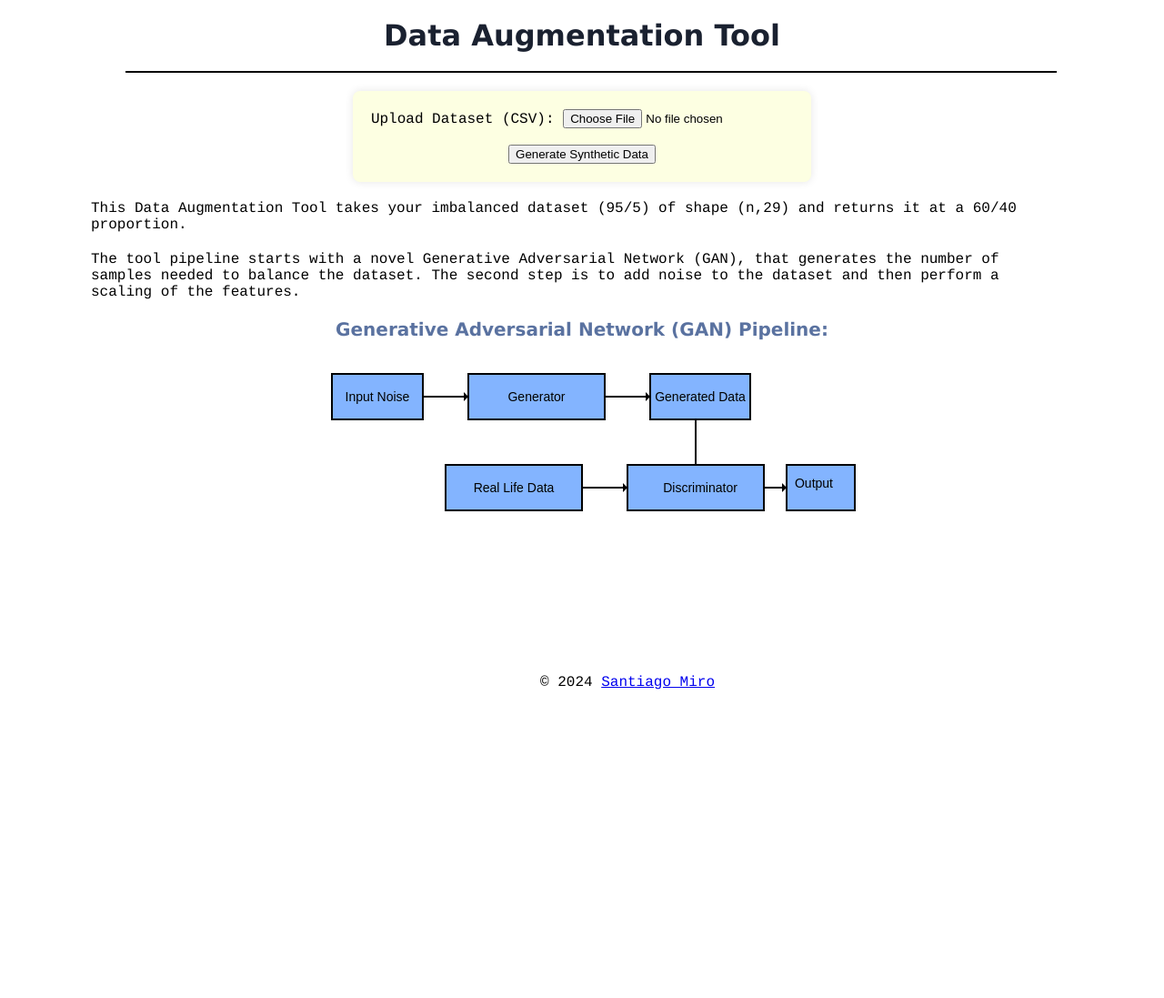
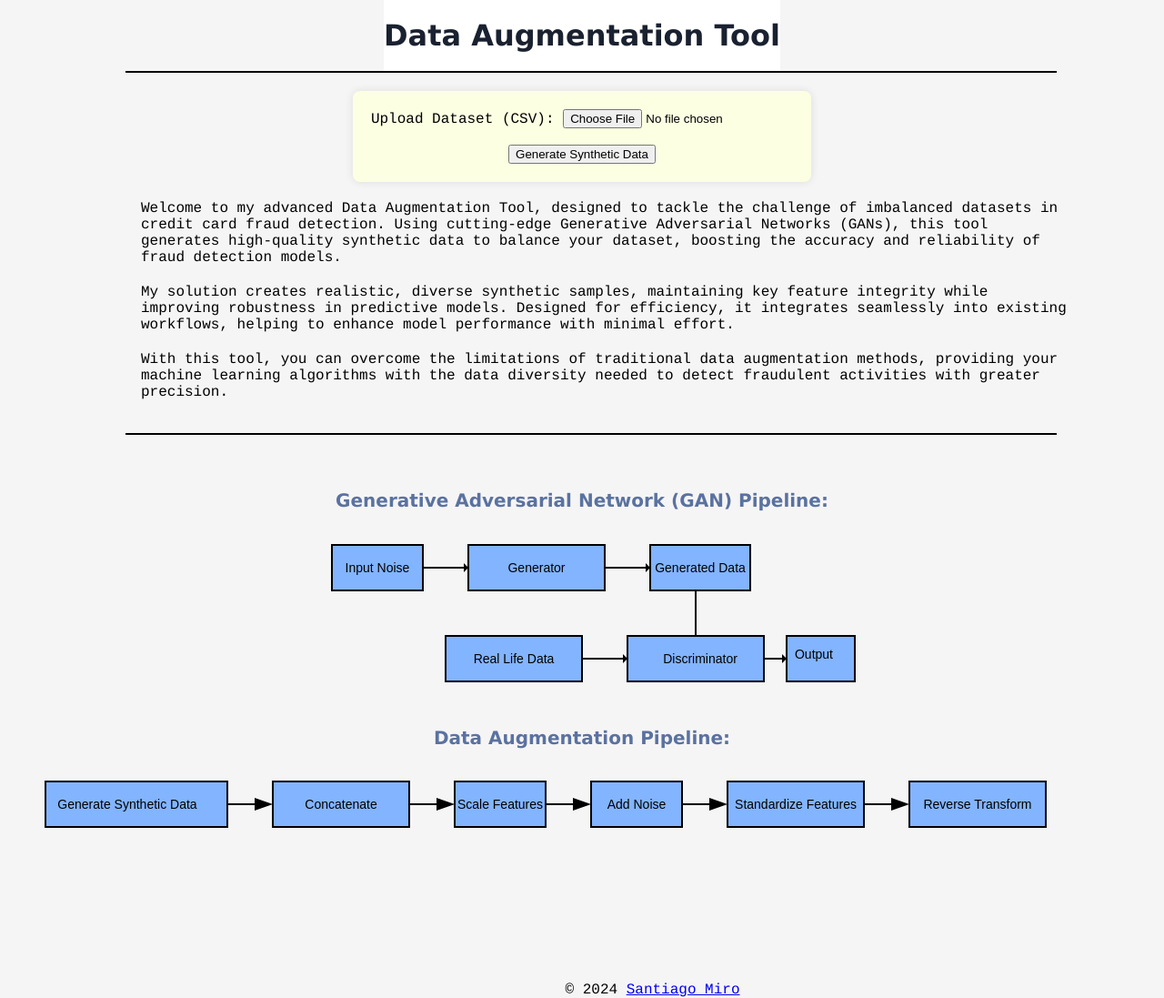
Before and after one commit to SantMiro/AI_Data_Augmentation_Tool, a Flask app: page / in a window 1280 px wide. Shown: the whole page at 91% size. Before the commit the page ends 758 px from the top, so only its background shows below. Run offline with Flask 3, Linux system fonts and the light colour scheme.

Commit message:
Add pipelines diagrams.

```diff
--- a/src/static/styles.css
+++ b/src/static/styles.css
@@ -3,7 +3,7 @@ body {
     flex-direction: column;
     justify-content: center;
     align-items: center;
-    background-color: #FFFfff; /* Change this to your desired background color */
+    background-color: #F6F5F5; /* Change this to your desired background color */
     font-family: Courier, sans-serif;
     margin: 0;
     padding: 0;
@@ -51,8 +51,8 @@ form {
 
 p {
     width: 80%;
-    border-radius: 8px;
-    margin: 20px 0 0 100px
+    border-radius: 20px;
+    margin: 20px 0 0 155px
 }
 
 .paragraph {
@@ -72,7 +72,7 @@ p {
 }
 
 h2 {
-    margin-top: 20px;
+    margin-top: 40px;
     font-size: 20px;
     color: #5A72A0;
     font-family: 'Lucida Sans';
@@ -81,6 +81,7 @@ h2 {
 }
 svg {
     display: block;
+    margin-bottom: 20px;
     margin: 0;
     padding: 0;
 }
--- a/src/templates/index.html
+++ b/src/templates/index.html
@@ -20,15 +20,22 @@
         </form>
     </div>
     <div class="paragraph">
-        <p>This Data Augmentation Tool takes your imbalanced dataset (95/5) of shape (n,29) and returns it at a 60/40 proportion.</p>
-        <p>The tool pipeline starts with a novel Generative Adversarial Network (GAN), that generates the number of samples needed to balance the dataset. The second step is to add noise to the dataset and then perform a scaling of the features.</p>
+        <p>Welcome to my advanced Data Augmentation Tool, designed to tackle the challenge of imbalanced datasets in credit card fraud detection.
+            Using cutting-edge Generative Adversarial Networks (GANs), this tool generates high-quality synthetic data to balance your dataset, boosting the accuracy and reliability of fraud detection models.
+        </p>
+        <p>My solution creates realistic, diverse synthetic samples, maintaining key feature integrity while improving robustness in predictive models.
+            Designed for efficiency, it integrates seamlessly into existing workflows, helping to enhance model performance with minimal effort.
+        </p>
+        <p>With this tool, you can overcome the limitations of traditional data augmentation methods, providing your machine learning algorithms with the data diversity needed to detect fraudulent activities with greater precision.
+        </p>
     </div>
     {% if download_link %}
         <h2>Download Augmented Data:</h2>
         <a href="{{ url_for('download_file', filename=download_link) }}" download>Click here to download the augmented data</a>
     {% endif %}
+    <br><br><hr>
     <h2>Generative Adversarial Network (GAN) Pipeline:</h2>
-    <svg width="650" height="310">
+    <svg width="650" height="180">
         <!-- Input -->
         <rect x="50" y="20" width="100" height="50" class="layer"/>
         <text x="100" y="50" class="text">Input Noise</text>
@@ -76,6 +83,55 @@
 
 
     </svg>
+    <h2>Data Augmentation Pipeline:</h2>
+    <svg width="1200" height="200">
+        <!-- Step 1: Generate Synthetic Data -->
+        <rect x="10" y="20" width="200" height="50"  class="layer" stroke="black" />
+        <text x="100" y="50" class="text" >Generate Synthetic Data</text>
+
+        <!-- Arrow from Step 1 to Step 2 -->
+        <line x1="210" y1="45" x2="240" y2="45" stroke="black" stroke-width="2" marker-end="url(#arrowhead)" />
+
+        <!-- Step 2: Combine with Original Dataset -->
+        <rect x="260" y="20" width="150" height="50" class="layer" stroke="black" />
+        <text x="335" y="50" class="text">Concatenate</text>
+
+        <!-- Arrow from Step 2 to Step 3 -->
+        <line x1="410" y1="45" x2="440" y2="45" stroke="black" stroke-width="2" marker-end="url(#arrowhead)" />
+
+        <!-- Step 3: Scale Features -->
+        <rect x="460" y="20" width="100" height="50" class="layer" stroke="black" />
+        <text x="510" y="50" class="text" fill="black">Scale Features</text>
+
+        <!-- Arrow from Step 3 to Step 4 -->
+        <line x1="560" y1="45" x2="590" y2="45" stroke="black" stroke-width="2" marker-end="url(#arrowhead)" />
+
+        <!-- Step 4: Add Noise -->
+        <rect x="610" y="20" width="100" height="50" class="layer" stroke="black" />
+        <text x="660" y="50" class="text" fill="black">Add Noise</text>
+
+        <!-- Arrow from Step 4 to Step 5 -->
+        <line x1="710" y1="45" x2="740" y2="45" stroke="black" stroke-width="2" marker-end="url(#arrowhead)" />
+
+        <!-- Step 5: Standardize Features -->
+        <rect x="760" y="20" width="150" height="50" class="layer" stroke="black" />
+        <text x="835" y="50" class="text" fill="black">Standardize Features</text>
+
+        <!-- Arrow from Step 5 to Step 6 -->
+        <line x1="910" y1="45" x2="940" y2="45" stroke="black" stroke-width="2" marker-end="url(#arrowhead)" />
+
+        <!-- Step 6: Reverse Transform Scaling -->
+        <rect x="960" y="20" width="150" height="50" class="layer" stroke="black" />
+        <text x="1035" y="50" class="text" fill="white">Reverse Transform</text>
+
+        <!-- Arrow Definition -->
+        <defs>
+          <marker id="arrowhead" markerWidth="10" markerHeight="7" refX="0" refY="3.5" orient="auto">
+            <polygon points="0 0, 10 3.5, 0 7" fill="black" />
+          </marker>
+        </defs>
+      </svg>
+
     <footer class="footer">
         <p>&copy; 2024 <a href='https://github.com/SantMiro/AI_Data_Augmentation_Tool'>Santiago Miro</a></p>
     </footer>
```
